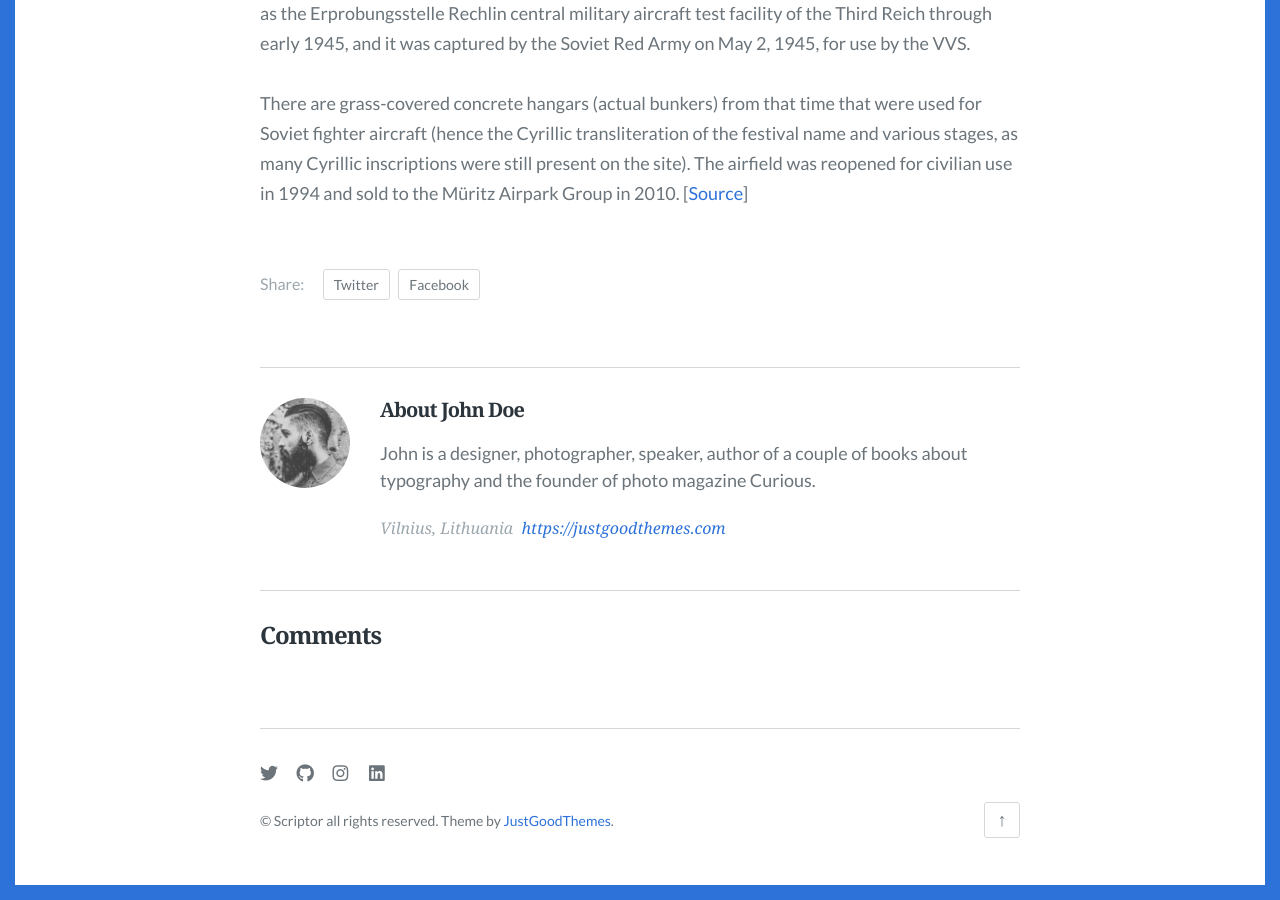
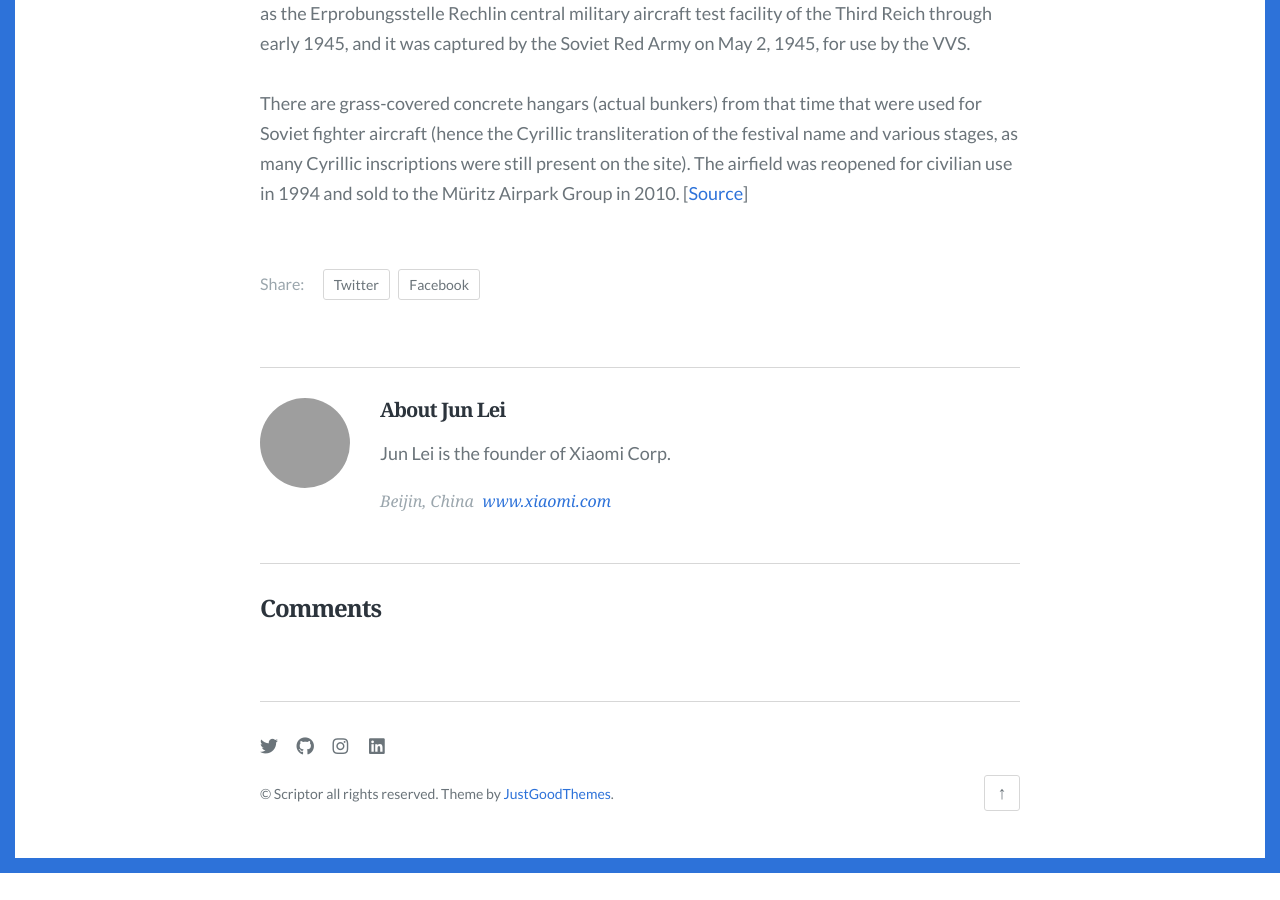
Before and after one commit to ciqiaowang/ciqiaowang.github.io, a Jekyll site: the page built from _posts/2019-01-01-the-advantages-and-disadvantages-of-working-from-home.md, in a window 1280 px wide and 900 px high, scrolled down 2167 px. Built offline with Jekyll 4.4.1, drawn with Linux system fonts in a browser that asks for light colours; some web fonts are replaced; comment, search, counter and statistics services are not loaded; after the commit the page ends 3040 px from its top, so only the background shows below that; grey boxes are pictures that could not be loaded.

Commit message:
Update author.json

```diff
--- a/_data/author.json
+++ b/_data/author.json
@@ -1,7 +1,7 @@
 {
-  "name": "John Doe",
-  "bio": "John is a designer, photographer, speaker, author of a couple of books about typography and the founder of photo magazine Curious.",
-  "url": "https://justgoodthemes.com",
-  "location": "Vilnius, Lithuania",
-  "image": "images/author.png"
+  "name": "Jun Lei",
+  "bio": "Jun Lei is the founder of Xiaomi Corp.",
+  "url": "www.xiaomi.com",
+  "location": "Beijin, China",
+  "image": "images/mountain.png"
 }
```
